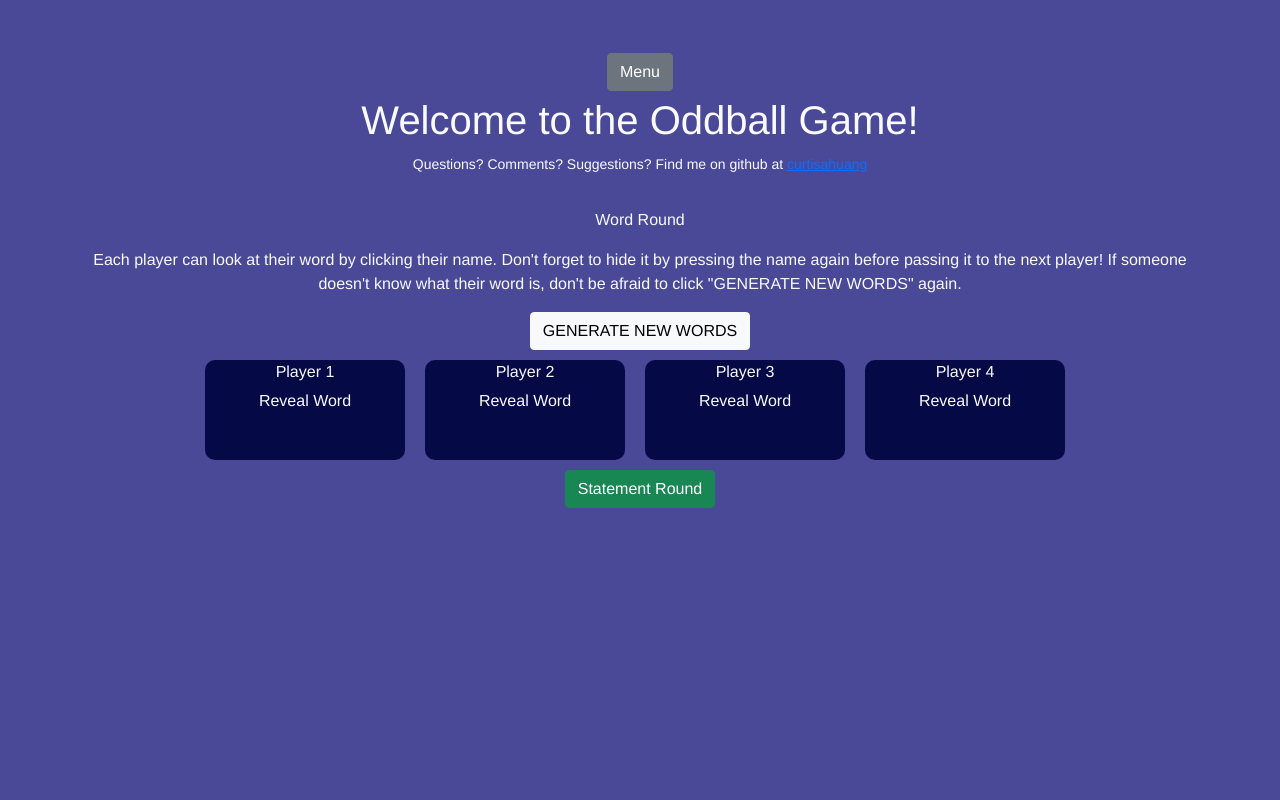
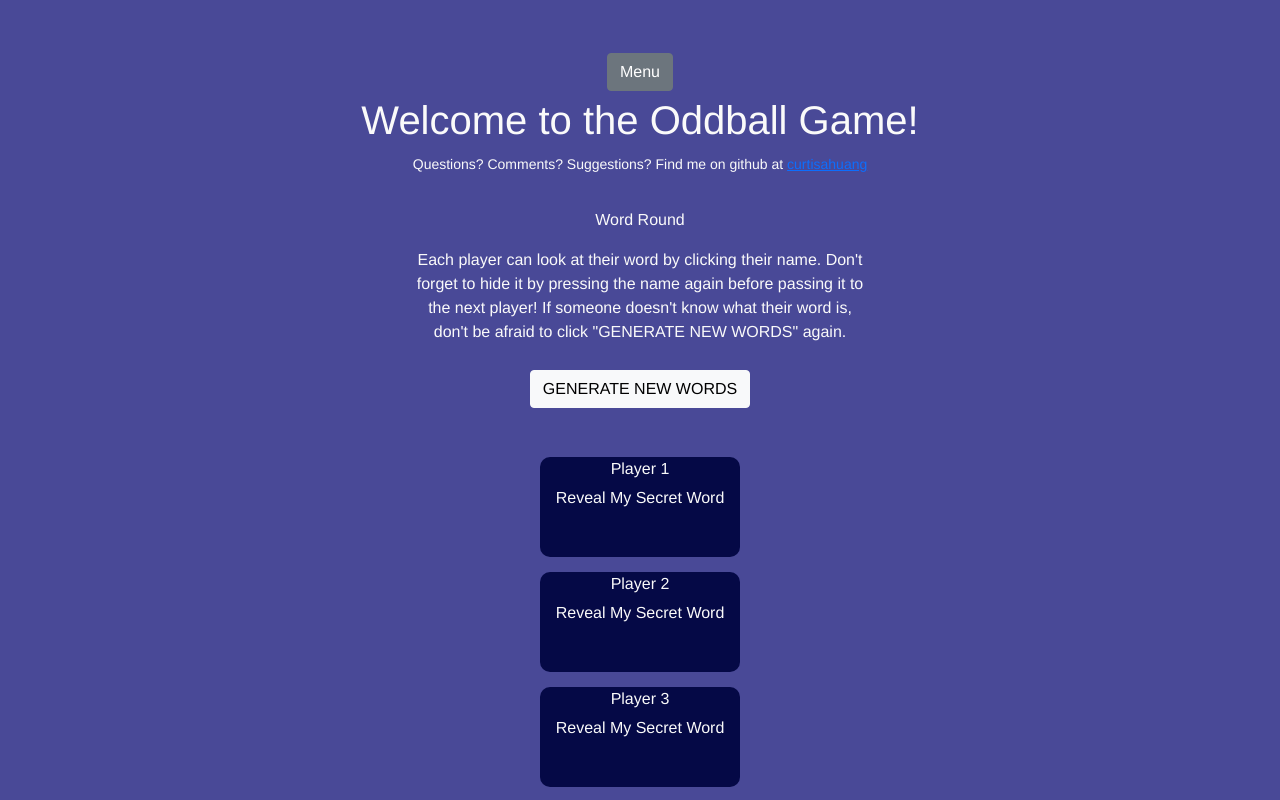
Before and after one commit to curtisahuang/impostergame, a Vue app: page /words in a window 1280 px wide. Shown: the top 800 px of the page. Built offline with nearby package versions, Linux system fonts and the light colour scheme; a small style sheet from the web is missing.

Commit message:
fixed display issues

```diff
--- a/src/components/01NumberOfPlayers.vue
+++ b/src/components/01NumberOfPlayers.vue
@@ -5,7 +5,7 @@
       <b-button class="player-change" v-on:click="removePlayer">Remove a player</b-button>
         <transition-group name="list" tag="p">
           <span v-for="player in players" v-bind:key="player.id" class="list-item">
-            <div>{{ player.name }} <input placeholder="Change your name!" v-model="test[player.id]">
+            <div>{{ player.name }} <input placeholder="Type your name here!" v-model="test[player.id]">
             <b-button variant="light" class="name-change-btn" v-on:click="changePlayerName({id: player.id, newName: test[player.id]})">Change name</b-button>
             </div>
           </span>
@@ -35,7 +35,6 @@ export default {
 
 <style>
 .list-item {
-  display: inline-block;
   margin-right: 10px;
 }
 .list-enter-active, .list-leave-active {
--- a/src/components/03Words.vue
+++ b/src/components/03Words.vue
@@ -1,12 +1,13 @@
 <template>
   <div>
     <p>Word Round</p>
-    <p>Each player can look at their word by clicking their name. Don't forget to hide it by pressing the name again before passing it to the next player! If someone doesn't know what their word is, don't be afraid to click "GENERATE NEW WORDS" again.</p>
+    <p class="rule-basics">Each player can look at their word by clicking their name. Don't forget to hide it by pressing the name again before passing it to the next player! If someone doesn't know what their word is, don't be afraid to click "GENERATE NEW WORDS" again.</p>
+    <div class="spacer"></div>
     <b-button @click="assignRandomWords" variant="light">GENERATE NEW WORDS</b-button>
-    <div>
-    <span v-for="player in players" v-bind:key="player.id" class="list-item">
+    <div class="button-box">
+    <div v-for="player in players" v-bind:key="player.id" class="word-box">
       <DisplayPlayerWord v-bind:player="player" />
-    </span>
+    </div>
     </div>
     <div>
     <router-link to="/statements"><b-button variant="success" class="next-button">Statement Round</b-button></router-link>
@@ -35,5 +36,12 @@ export default {
 </script>
 
 <style>
-
+.button-box {
+  padding: 3%;
+}
+.word-box {
+  display: flex;
+  align-content: center;
+  justify-content: center;;
+}
 </style>
--- a/src/components/04Statements.vue
+++ b/src/components/04Statements.vue
@@ -1,9 +1,9 @@
 <template>
-  <div>
+  <div class="rule-basics">
     <p>Statement Round</p>
     <p>Everyone go around and say one TRUE statement about their secret word.</p>
     <p>If after one round there is not enough confidence, you can go once more around.</p>
-    <p>REMEMBER: THERE ARE {{playerCount}} players left and one is the ODDBALL! If it goes down to 1v1 the ODDBALL wins the game!</p>
+    <p>REMEMBER: THERE ARE {{playerCount}} players left and one is the ODDBALL! If there are only 2 players left the ODDBALL wins the game!</p>
     <router-link to="/voting"><b-button variant="success" class="next-button">Start Voting</b-button></router-link>
   </div>
 </template>
--- a/src/components/07GameEnds.vue
+++ b/src/components/07GameEnds.vue
@@ -1,7 +1,7 @@
 <template>
-  <div>
-    <p>You found the Oddball! The majority has won!</p>
-    <router-link to="/words"><b-button class="next-button">Get new words!</b-button></router-link>
+  <div class="rule-basics">
+    <p>You found the Oddball! The majority has won! Kindly reveal your words to each other now.</p>
+    <router-link to="/words"><b-button class="next-button">Play again and get new words!</b-button></router-link>
   </div>
 </template>
 
--- a/src/components/08OddballWins.vue
+++ b/src/components/08OddballWins.vue
@@ -1,7 +1,7 @@
 <template>
   <div>
-    <p>The Oddball has won! Well played! {{oddball}} was the Oddball!</p>
-    <router-link to="/words"><b-button class="next-button">Get new words!</b-button></router-link>
+    <p>The Oddball has won! Well played! {{oddball}} was the Oddball! Kindly reveal your words to each other now.</p>
+    <router-link to="/words"><b-button class="next-button">Play again and get new words!</b-button></router-link>
   </div>
 </template>
 
--- a/src/components/DisplayPlayerWord.vue
+++ b/src/components/DisplayPlayerWord.vue
@@ -2,8 +2,8 @@
   <div @click="myFilter" id="player-words">
   {{player.name}}
   <div class="word-div">
-    <span v-if="isActive">{{player.word}}</span>
-    <span v-else>Reveal Word</span>
+    <span v-if="isActive"><strong>{{player.word}}</strong> <br>Click again to hide</span>
+    <span v-else>Reveal My Secret Word</span>
   </div>
   </div>
 </template>
--- a/src/components/IntroPage.vue
+++ b/src/components/IntroPage.vue
@@ -26,7 +26,7 @@ export default {
   height: 1rem;
 }
 .rule-basics {
-  max-width: 400px;
+  max-width: 450px;
   margin: auto;
 }
 
```
